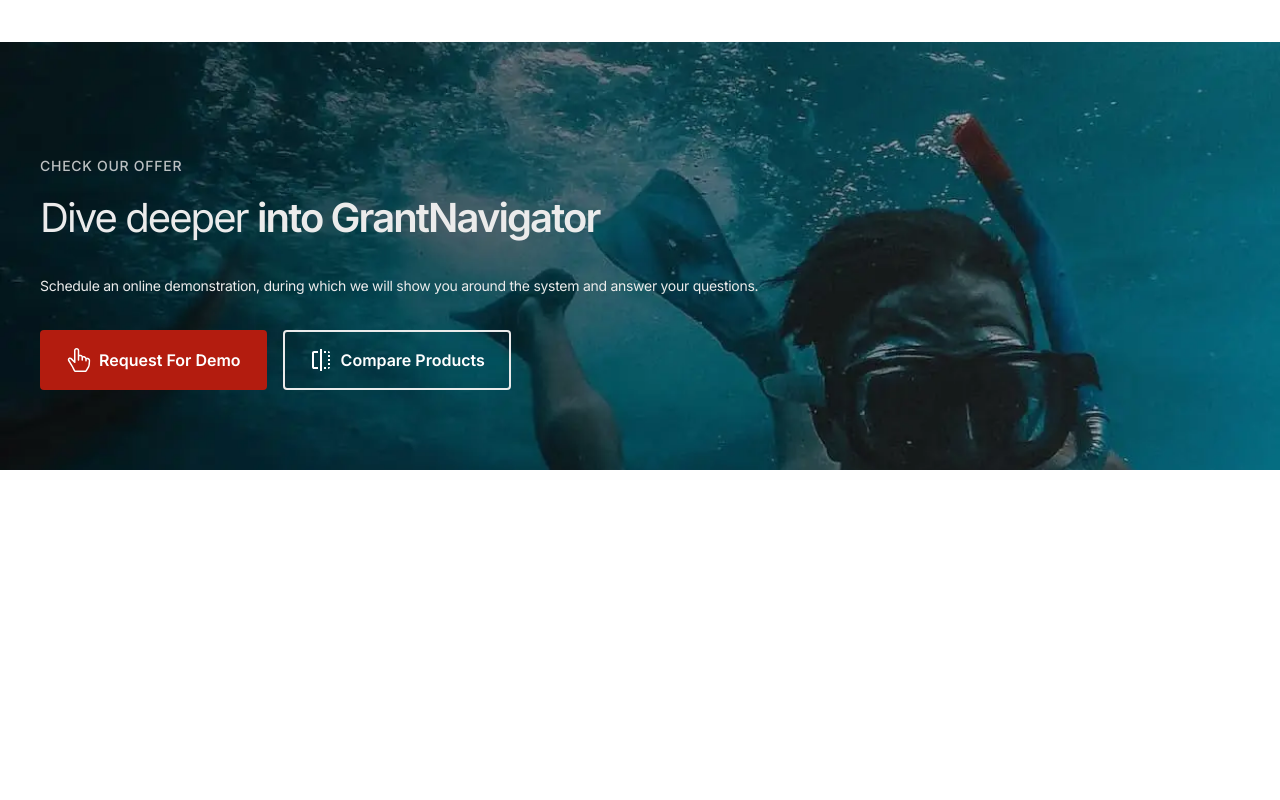
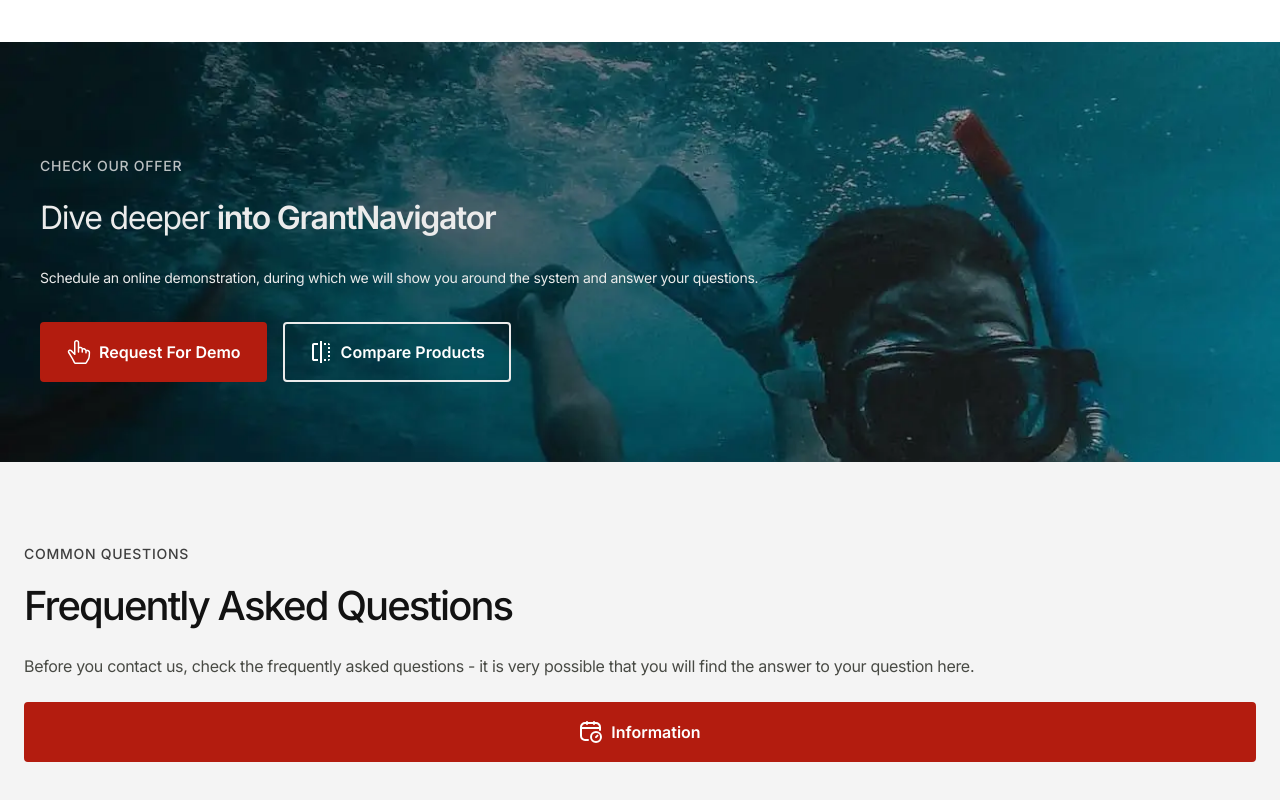
Before and after one commit to mentixowy/Styling-Katas, a React (Create React App) app: page / in a window 1280 px wide. Shown: the part 3858-4658 px from the top of the page. Before the commit the page ends 4328 px from the top, so only its background shows below. Built offline with nearby package versions, Linux system fonts and the light colour scheme.

Commit message:
Add faq section

```diff
--- a/src/App.js
+++ b/src/App.js
@@ -4,6 +4,7 @@
 import { OurValues } from "./OurValues";
 import { Info } from "./Info";
 import { Cta } from "./Cta";
+import { Faq } from "./Faq";
 
 function App() {
   return (
@@ -13,6 +14,7 @@
       <OurValues />
       <Info />
       <Cta />
+      <Faq />
     </main>
   );
 }
--- a/src/Cta.js
+++ b/src/Cta.js
@@ -4,7 +4,7 @@
       <header className="cta-section__text-content">
         <div className="cta-section__header">
           <div className="cta-section__kicker">check our offer</div>
-          <h1 className="cta-section__h2">
+          <h1 className="cta-section__h3">
             Dive deeper <span>into GrantNavigator</span>
           </h1>
           <p className="cta-section__body-small">
--- /dev/null
+++ b/src/Faq.js
@@ -0,0 +1,44 @@
+export const Faq = () => {
+  return (
+    <section className="faq-section">
+      <header className="faq-section__text-content">
+        <div className="faq-section__header">
+          <div className="faq-section__kicker">Common Questions</div>
+          <h2 className="faq-section__h2">Frequently Asked Questions</h2>
+          <p className="faq-section__body-base">
+            Before you contact us, check the frequently asked questions - it is
+            very possible that you will find the answer to your question here.
+          </p>
+        </div>
+        <div className="faq-section__buttons">
+          <button className="button button--primary" type="button">
+            <svg
+              width="24"
+              height="24"
+              viewBox="0 0 24 24"
+              fill="none"
+              xmlns="http://www.w3.org/2000/svg"
+            >
+              <path
+                d="M9 20H6C4.93913 20 3.92172 19.5786 3.17157 18.8284C2.42143 18.0783 2 17.0609 2 16V7C2 5.93913 2.42143 4.92172 3.17157 4.17157C3.92172 3.42143 4.93913 3 6 3H17C18.0609 3 19.0783 3.42143 19.8284 4.17157C20.5786 4.92172 21 5.93913 21 7V10M8 2V4M15 2V4M2 8H21M18.5 15.643L17 17.143"
+                stroke="currentColor"
+                stroke-width="2"
+                stroke-linecap="round"
+                stroke-linejoin="round"
+              />
+              <path
+                d="M17 22C19.7614 22 22 19.7614 22 17C22 14.2386 19.7614 12 17 12C14.2386 12 12 14.2386 12 17C12 19.7614 14.2386 22 17 22Z"
+                stroke="currentColor"
+                stroke-width="2"
+                stroke-linecap="round"
+                stroke-linejoin="round"
+              />
+            </svg>
+            Information
+          </button>
+        </div>
+      </header>
+      <section className="faq-section__accordions-wrapper"></section>
+    </section>
+  );
+};
--- a/src/stylesheets/base/main.scss
+++ b/src/stylesheets/base/main.scss
@@ -14,6 +14,7 @@
 @import "../sections/values.scss";
 @import "../sections/info.scss";
 @import "../sections/cta.scss";
+@import "../sections/faq.scss";
 
 * {
   box-sizing: border-box;
--- a/src/stylesheets/sections/cta.scss
+++ b/src/stylesheets/sections/cta.scss
@@ -13,9 +13,9 @@
     color: $color-white;
   }
 
-  &__h2 {
-    @include h2(true);
-    margin-bottom: $m-lg;
+  &__h3 {
+    @include h3;
+    margin-bottom: $m-base;
     color: $color-white;
     font-weight: $weight-regular;
     span {
--- /dev/null
+++ b/src/stylesheets/sections/faq.scss
@@ -0,0 +1,32 @@
+.faq-section {
+  background-color: $color-grey;
+  padding: $m-xxl 0 $m-xxl;
+  margin: auto;
+
+  &__text-content {
+    margin: 0 $m-base $m-xl;
+  }
+
+  &__kicker {
+    @include kicker;
+    margin-bottom: $m-sm;
+  }
+  &__h2 {
+    @include h2(true);
+    margin-bottom: $m-base;
+  }
+
+  &__body-base {
+    @include body-base;
+    color: $color-secondary;
+    opacity: 0.8;
+  }
+
+  &__header {
+    margin-bottom: $m-base;
+  }
+  &__buttons {
+    display: flex;
+    flex-direction: column;
+  }
+}
```
